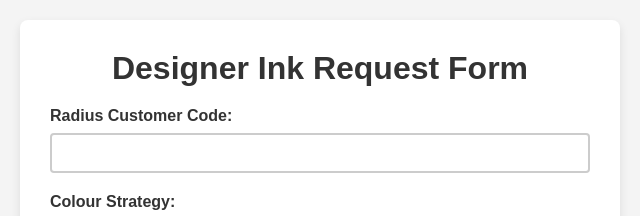
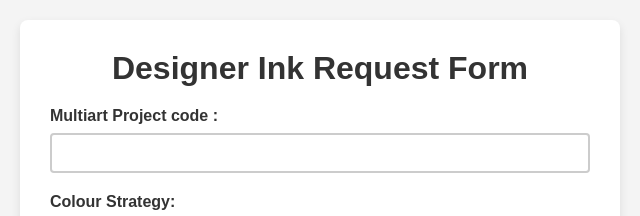
Before and after one commit to bkwmcc97/designer-ink-form-req, a plain HTML site: page index.html in a window 1280 px wide. Shown: the top 216 px of the page, 320-960 px from the left. Drawn offline with Linux system fonts and the light colour scheme.

Commit message:
Update index.html

```diff
--- a/index.html
+++ b/index.html
@@ -10,7 +10,7 @@
     <div class="container">
         <h1>Designer Ink Request Form</h1>
         <form id="inkForm">
-            <label for="inkName">Radius Customer Code:</label>
+            <label for="inkName">Multiart Project code :</label>
             <input type="text" id="inkName" name="inkName" required>
 
             <label for="colorStrategy">Colour Strategy:</label>
```
